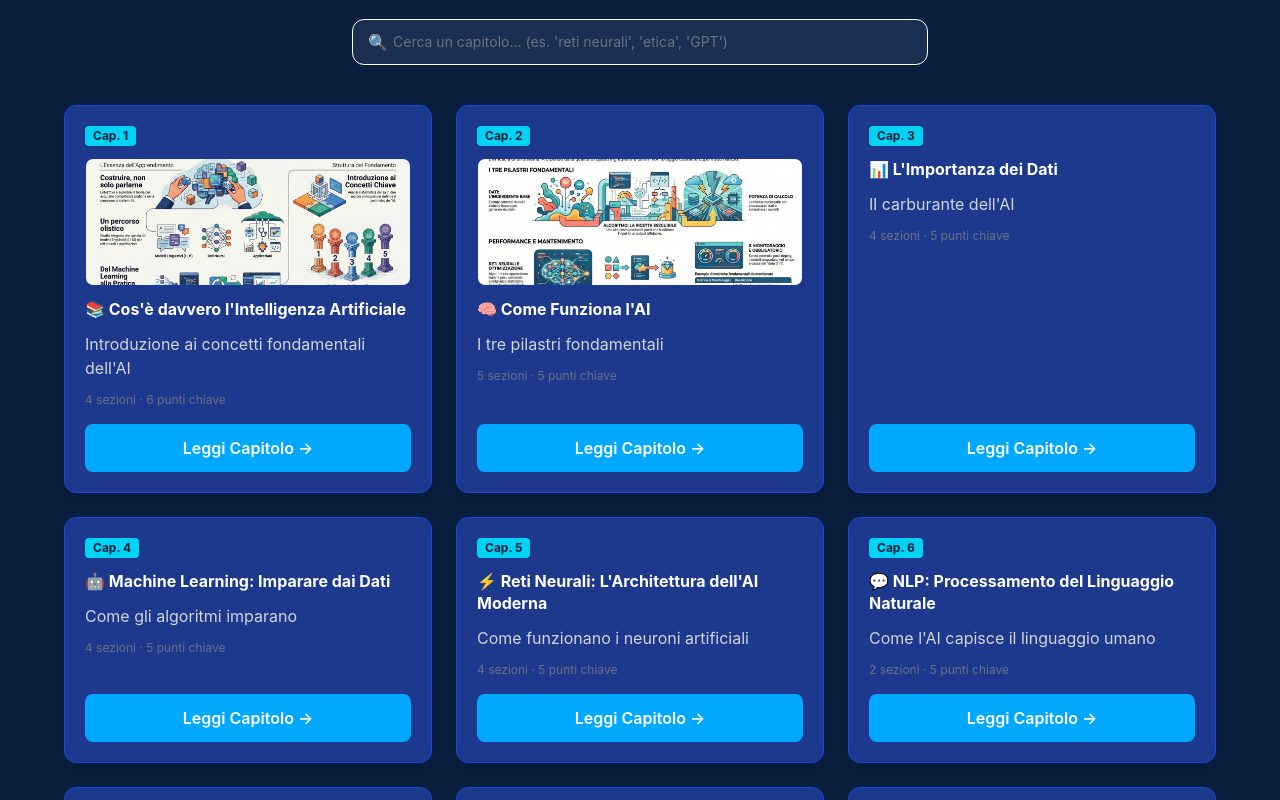
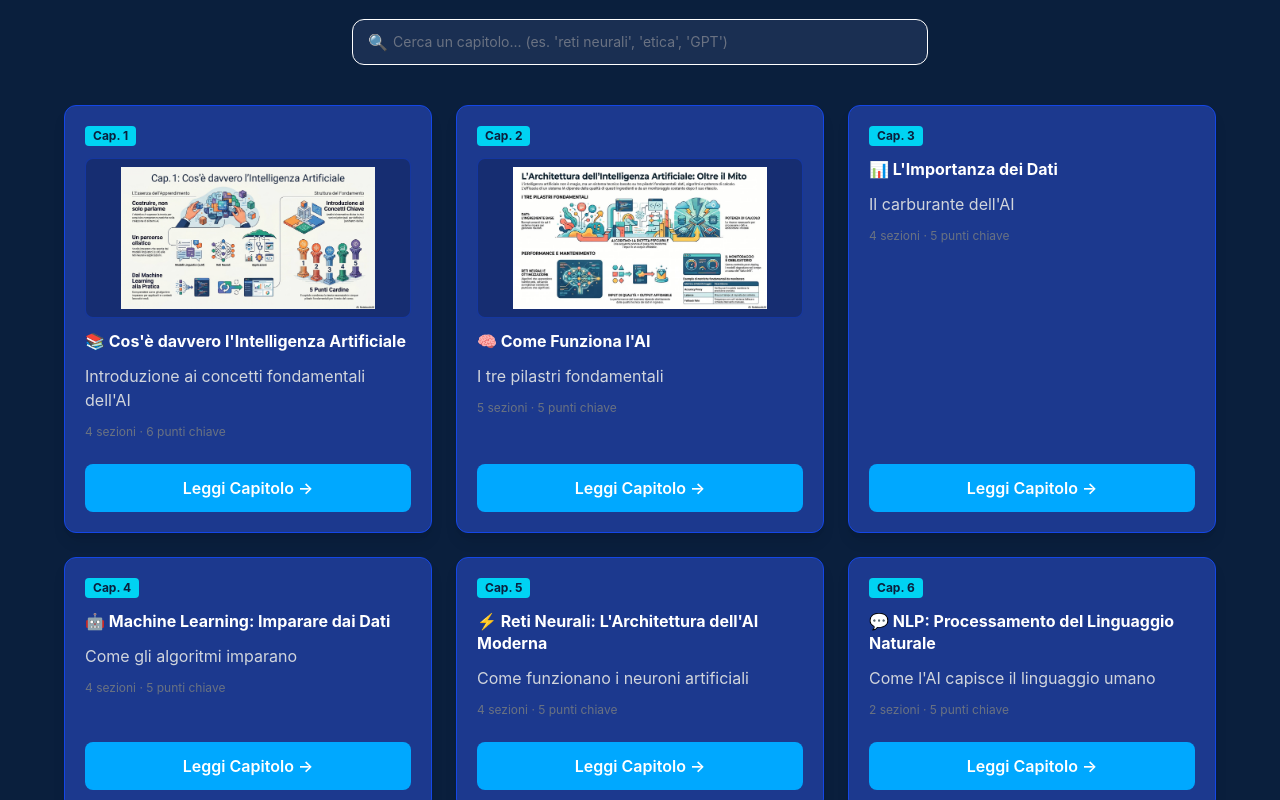
Before and after one commit to MT-Showcases/ai-fundamentals-showcase, a Next.js app: page / in a window 1280 px wide. Shown: the part 680-1480 px from the top of the page. Built offline with nearby package versions, Linux system fonts and the light colour scheme.

Commit message:
ui: increase card spacing and reduce infographic crop on home cards

```diff
--- a/app/page.tsx
+++ b/app/page.tsx
@@ -86,7 +86,7 @@ export default function Home() {
 
               return (
                 <Card key={chapter.id} className="h-full flex flex-col">
-                  <div className="space-y-3 flex-1 pb-4">
+                  <div className="space-y-3 flex-1 pb-6">
                     <div className="flex items-center gap-2">
                       <span className="bg-cyan-400 text-navy-900 px-2 py-0.5 rounded text-xs font-bold">
                         Cap. {chapter.id}
@@ -97,7 +97,7 @@ export default function Home() {
                       <img
                         src={`/${chapterInfographic.placeholderPath}`}
                         alt={`Anteprima infografica ${chapter.title}`}
-                        className="w-full h-32 rounded-lg object-cover bg-black/20 border border-blue-700/40"
+                        className="w-full h-40 rounded-lg object-contain bg-black/20 border border-blue-700/40 p-2"
                         loading="lazy"
                       />
                     )}
```
